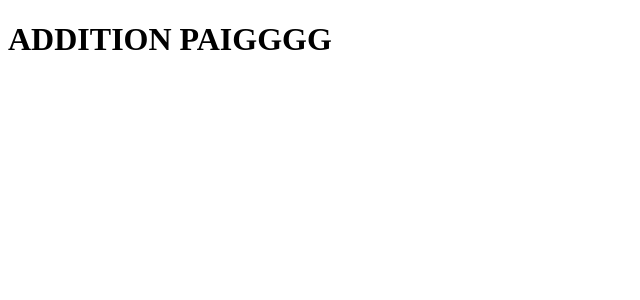
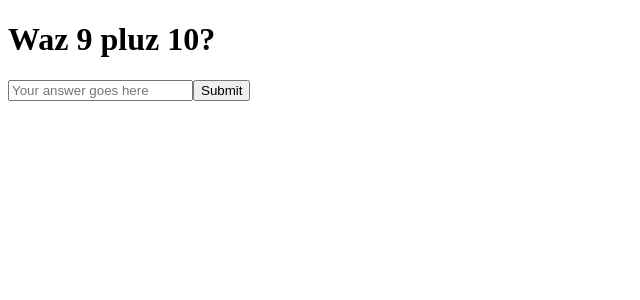
Before and after one commit to awesomearjun/Multimath, a React (Create React App) app: page /addition in a window 1280 px wide. Shown: the top 300 px of the page, without its empty margins (0-640 px from the left). Built offline with nearby package versions, Linux system fonts and the light colour scheme.

Commit message:
Bare-bone basics of the flashcards

```diff
--- /dev/null
+++ b/src/components/Flashcards.js
@@ -0,0 +1,23 @@
+import { useRef } from "react"
+
+function Flashcards({title, answer}) {
+  let answerBox = useRef('');
+
+  const handleClick = () => {
+    console.log(`answer typed: ${answerBox.current.value}`);
+
+    if (answerBox.current.value == answer) {
+      console.log("CORRECT MY GUY");
+    }
+  }
+
+  return (
+    <div>
+      <h1>{title}</h1>
+      <input placeholder="Your answer goes here" ref={answerBox} />
+      <button onClick={handleClick}>Submit</button>
+    </div>
+  )
+}
+
+export default Flashcards;
--- a/src/pages/Addition.js
+++ b/src/pages/Addition.js
@@ -1,6 +1,10 @@
+import Flashcards from "../components/Flashcards";
+
 function Addition() {
     return (
-        <h1>ADDITION PAIGGGG</h1>
+        <div>
+            <Flashcards title="Waz 9 pluz 10?" answer="21" />
+        </div>
     )
 }
 
```
